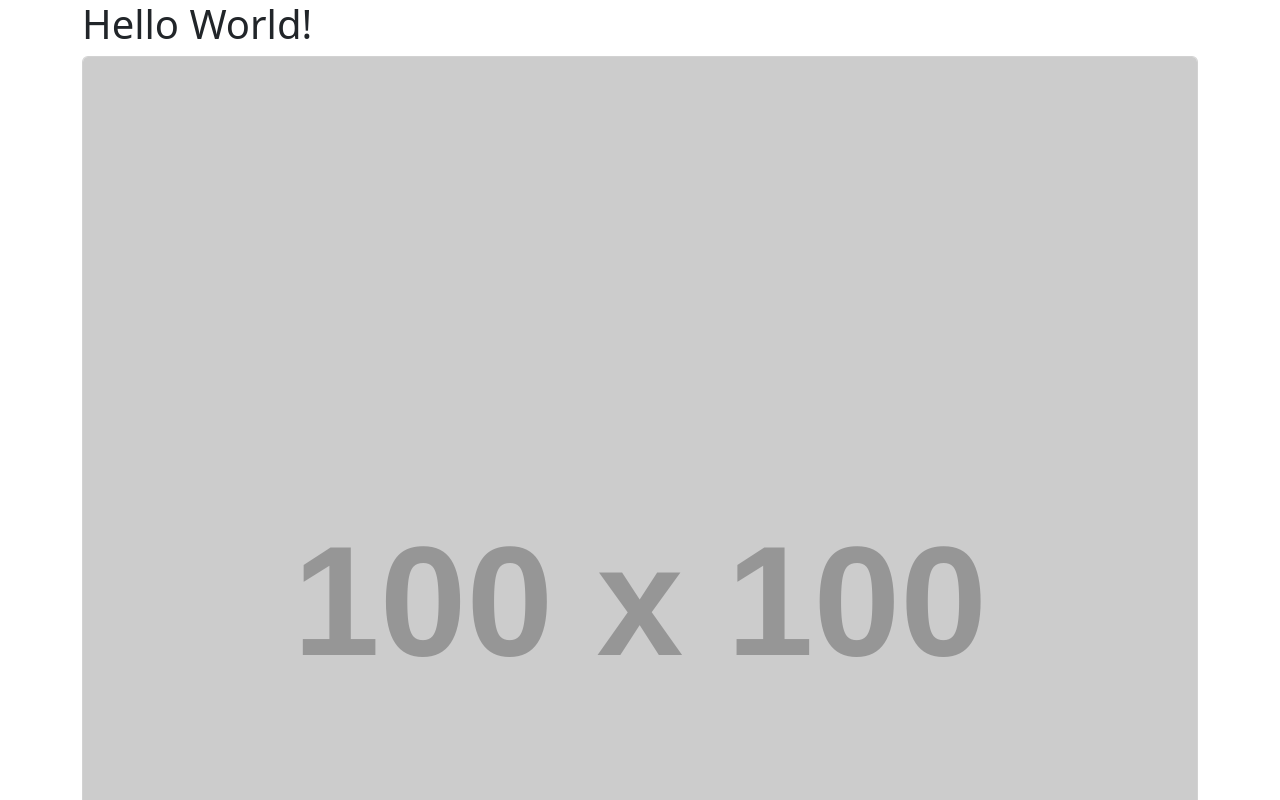
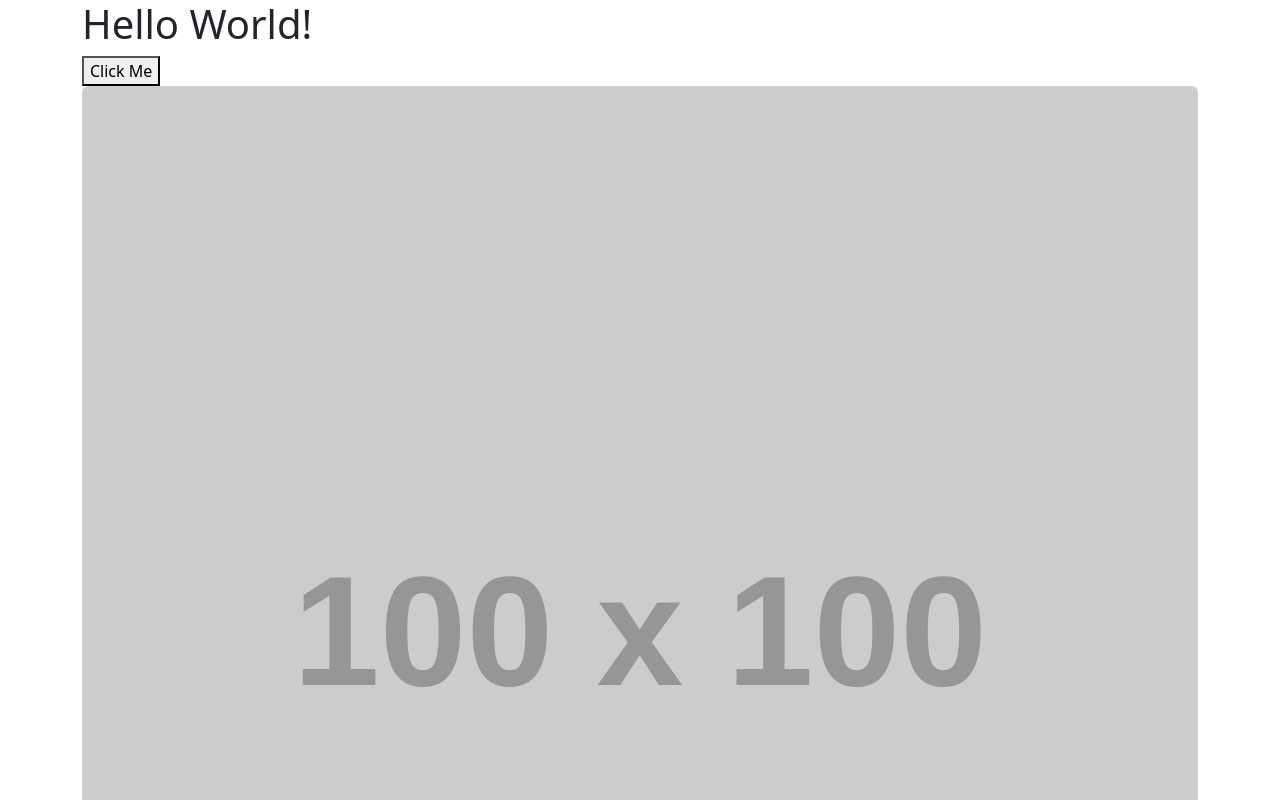
Before and after one commit to jonpfluger/00-vite-sandbox, a React (Vite) app: page / in a window 1280 px wide. Shown: the top 800 px of the page. Built offline with nearby package versions, Linux system fonts and the light colour scheme.

Commit message:
event listener

```diff
--- a/src/App.jsx
+++ b/src/App.jsx
@@ -22,9 +22,16 @@ const users = [
 ]
 
 function App() {
+
+  function handleClick() {
+    alert("Hi!!!!")
+  }
+
   return (
     <div className="container">
       <h1>Hello World!</h1>
+
+      <button onClick={handleClick}>Click Me</button>
 
       {users.map(user => {
         return (
```
